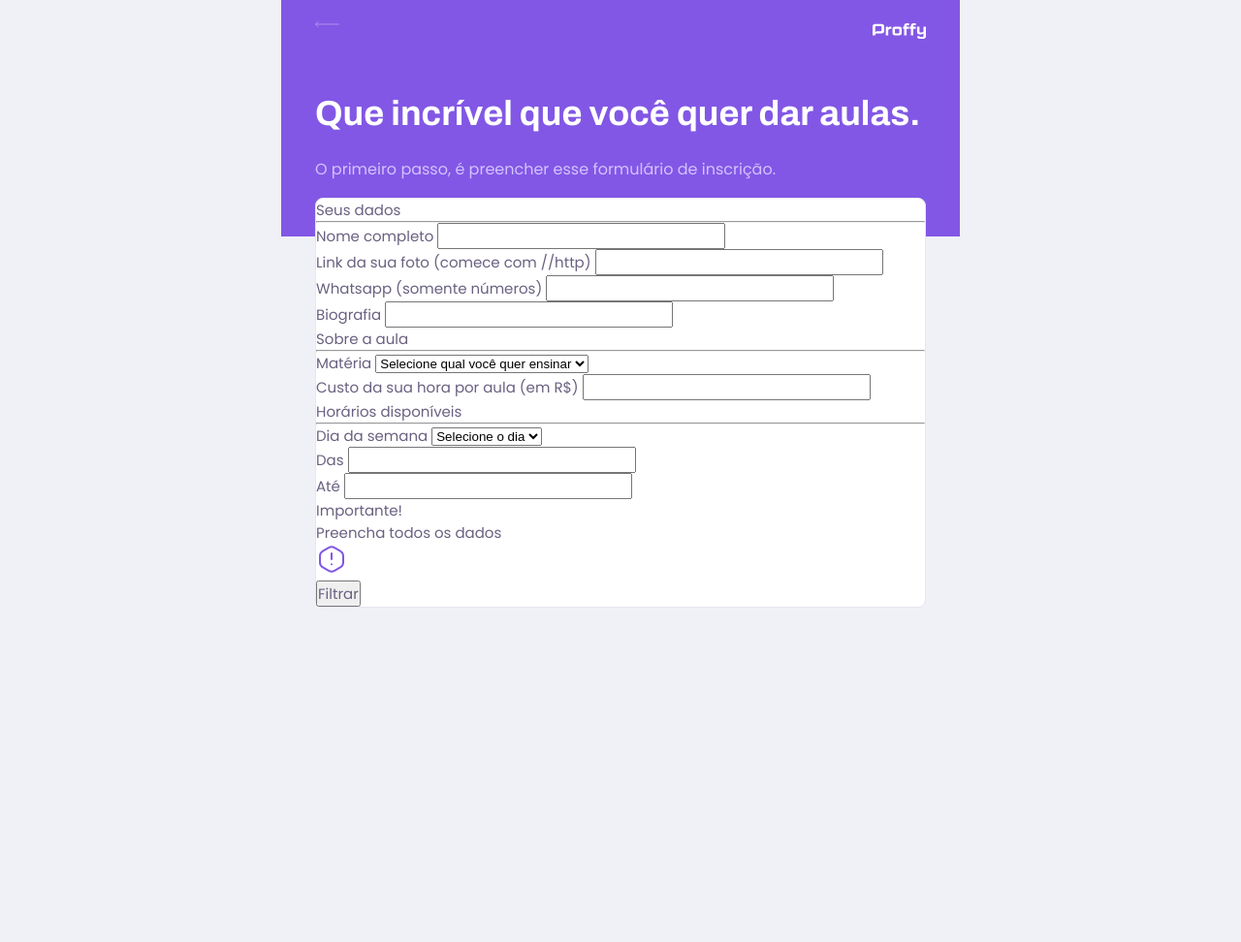
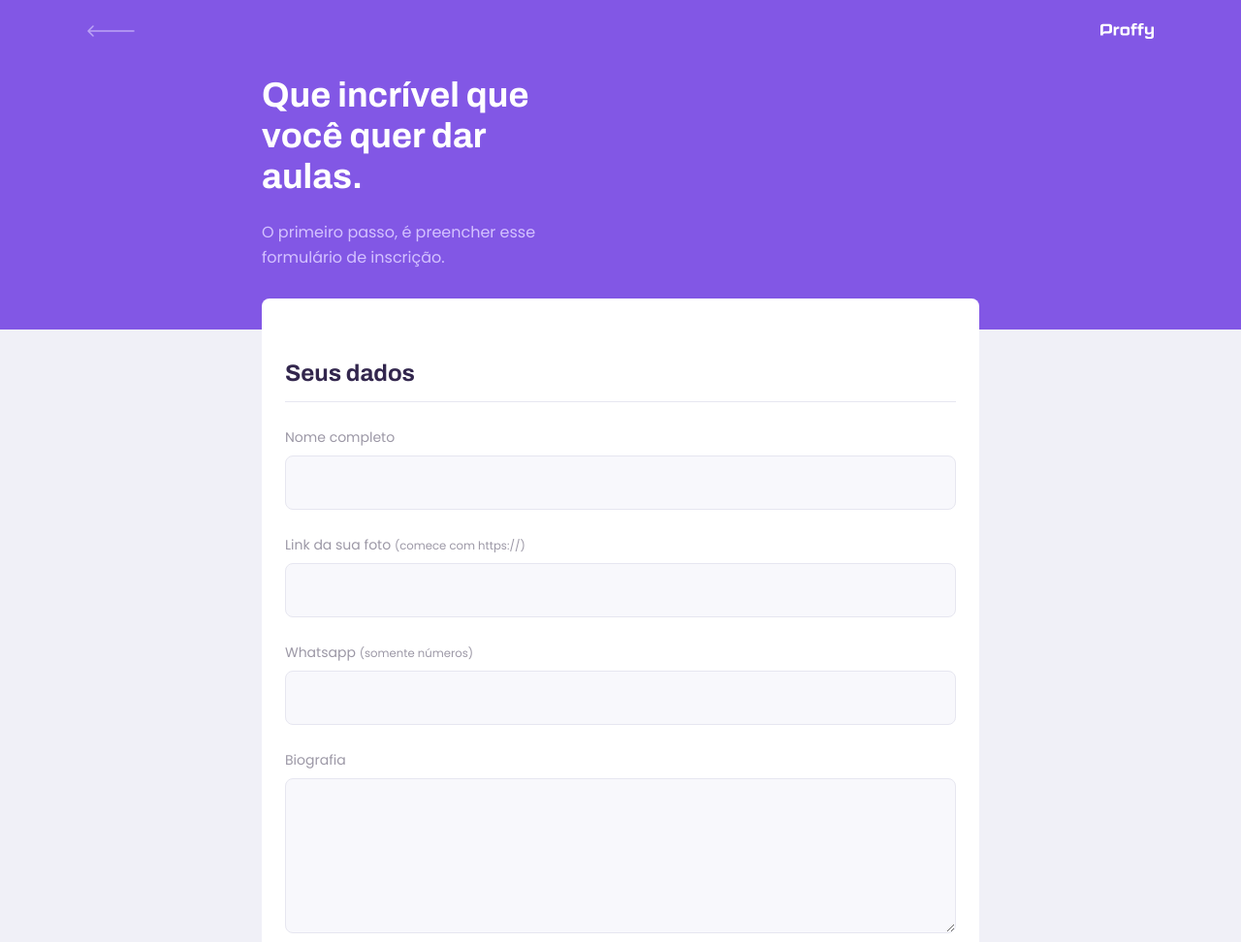
Before and after one commit to VitaoCs/next-level-week2020, a plain HTML site: page give-classes.html in a window 1280 px wide. Shown: the top 972 px of the page at 97% size. Before the commit the page ends 800 px from the top, so only its background shows below. Drawn offline with Linux system fonts and the light colour scheme.

Commit message:
Thirty day on Next Level Wiki

```diff
--- a/give-classes.html
+++ b/give-classes.html
@@ -3,10 +3,16 @@
 <head>
     <meta charset="UTF-8">
     <meta name="viewport" content="width=device-width, initial-scale=1.0">
+
     <title>Proffy | Sua plataforma de estudos online</title>
+
     <link rel="stylesheet" href="/styles/main.css">
+    <link rel="stylesheet" href="/styles/partials/header.css">
+    <link rel="stylesheet" href="/styles/partials/forms.css">
     <link rel="stylesheet" href="/styles/partials/page-give-classes.css">
     <link href="https://fonts.googleapis.com/css2?family=Archivo:wght@400;700&amp;family=Poppins:wght@400;600&amp;display=swap" rel="stylesheet">
+
+    <script src="/scripts/addField.js" defer></script>
 </head>
 <body id="page-give-classes">
     <div id="container">
@@ -23,34 +29,34 @@
             </div>
         </header>
         <main>
-            <form id="register-teacher">
+            <form id="create-class">
+                <fieldset>
+                    <legend>Seus dados</legend>
 
-                <p>Seus dados</p>
-                <hr>
                     <div class="input-block">
                         <label for="name">Nome completo</label>
-                    <input name="name" id="name" type="text" >
+                        <input name="name" id="name" required>
                     </div>
                     <div class="input-block">
-                    <label for="link">Link da sua foto</label>
-                    <label for="link" id="second-label">(comece com //http)</label>
-                    <input name="link" id="link" type="text" >
+                        <label for="avatar">Link da sua foto <small>(comece com https://)</small></label>
+                        <input name="avatar" id="avatar" type="url" required>
                     </div>
                     <div class="input-block">
-                    <label for="whatsapp">Whatsapp</label>
-                    <label for="whatsapp" id="second-label">(somente números)</label>
-                    <input name="whatsapp" id="whatsapp" type="text" >
+                        <label for="whatsapp">Whatsapp <small>(somente números)</small></label>
+                        <input name="whatsapp" id="whatsapp" type="number" required>
                     </div>
-                <div class="input-block">
-                    <label for="biography">Biografia</label>
-                    <input name="biography" id="biography" type="text" >
+                    <div class="textarea-block">
+                        <label for="bio">Biografia</label>
+                        <textarea name="bio" id="bio" required></textarea>
                     </div>
+                </fieldset>
 
-                <p>Sobre a aula</p>
-                <hr>
+                <fieldset>
+                    <legend>Sobre a aula</legend>
+
                     <div class="select-block">
                         <label for="subject">Matéria</label>
-                        <select name="subject" id="subject">
+                            <select name="subject" id="subject" required>
                                 <option value="" hidden="">Selecione qual você quer ensinar</option>
                                 <option value="1">Artes</option>
                                 <option value="2">Biologia</option>
@@ -65,16 +71,19 @@
                             </select>
                     </div>
                     <div class="input-block">
-                    <label for="biography">Custo da sua hora por aula</label>
-                    <label for="whatsapp" id="second-label">(em R$)</label>
-                    <input name="biography" id="biography" type="text" >
+                        <label for="cost">Custo da sua hora por aula <small>(em R$)</small></label>
+                        <input name="cost" id="cost" type="number" required>
                     </div>
+                </fieldset>
 
-                <p>Horários disponíveis</p>
-                <hr>
+                <fieldset id="schedule-items">
+                    <legend>Horários disponíveis
+                        <button type="button" id="add-time">+Novo Horário</button>
+                    </legend>
+                    <div class="schedule-item">
                         <div class="select-block">
                             <label for="weekday">Dia da semana</label>
-                    <select name="weekday" id="weekday">
+                            <select name="weekday[]" required>
                                 <option value="" hidden="">Selecione o dia</option>
                                 <option value="0">Domingo</option>
                                 <option value="1">Segunda-feira</option>
@@ -86,22 +95,23 @@
                             </select>
                         </div>
                         <div class="input-block">
-                    <label for="biography">Das</label>
-                    <input name="biography" id="biography" type="text" >
+                            <label for="time_from">Das</label>
+                            <input name="time_from[]" type="time" required>
                         </div>
                         <div class="input-block">
-                    <label for="biography">Até</label>
-                    <input name="biography" id="biography" type="text" >
+                            <label for="time_to">Até</label>
+                            <input name="time_to[]" type="time" required>
                         </div>
+                    </div>
+                </fieldset>
+            </form>
             <footer>
-                    <div class="fotter-text">
-                        <p>Importante!</p>
-                        <p>Preencha todos os dados</p>
-                        <img src="/images/icons/warning.svg" alt="">
-                    </div>
-                    <button type="submit">Filtrar</button>
+                <p>
+                    <img src="/images/icons/warning.svg" alt="Aviso importante">
+                    Importante! <br> Preencha todos os dados
+                </p>
+                <button type="submit" form="create-class">Salvar cadastro</button>
             </footer>
-            </form>
         </main>
     </div>
 </body>
--- /dev/null
+++ b/styles/partials/forms.css
@@ -0,0 +1,42 @@
+.input-block,
+.textarea-block {
+    position: relative;
+}
+
+.select-block label,
+.input-block label,
+.textarea-block label {
+    font-size: 1.4rem;
+    color: var(--color-text-complement);
+}
+
+.input-block input,
+.select-block select,
+.textarea-block textarea {
+    width: 100%;
+    height: 5.6rem;
+    margin-top: .8rem;
+    border-radius: .8rem;
+    background-color: var(--color-input-background);
+    border: 1px solid var(--color-line-in-white);
+    outline: 0;
+    padding: 0 1.6rem;
+    font: 1.6rem Archivo;
+}
+
+.input-block:focus-within::after,
+.textarea-block:focus-within::after {
+    content:"";
+    width: calc(100% - 3.2rem);
+    height: 2px;
+    background-color: var(--color-primary-light);
+    position: absolute;
+    left: 1.6rem;
+    bottom: 0;
+}
+
+.textarea-block textarea {
+    padding: 1.2rem 1.2rem;
+    height: 16rem;
+    resize: vertical;
+}
--- /dev/null
+++ b/styles/partials/header.css
@@ -0,0 +1,73 @@
+
+.page-header {
+    background-color: var(--color-primary);
+    display: flex;
+    flex-direction: column;
+}
+
+.page-header .top-bar-container {
+    width: 90%;
+    margin: 0 auto;
+    padding: 1.6rem 0;
+    display: flex;
+    align-items: center;
+    justify-content: space-between;
+}
+
+.page-header .top-bar-container > img {
+    height: 1.6rem;
+}
+
+.page-header .top-bar-container a {
+    height: 3.2rem;
+    transition: opacity .2s;
+}
+
+.page-header .top-bar-container a:hover {
+    opacity: .6;
+}
+
+.page-header .header-content {
+    width: 90%;
+    margin: 3.2rem auto;
+    position: relative;
+}
+
+.page-header .header-content strong {
+    font: 700 3.6rem Archivo;
+    line-height: 4.2rem;
+    color: var(--color-title-in-primary)
+}
+
+.page-header .header-content p {
+    max-width: 30rem;
+    font-size: 1.6rem;
+    line-height: 2.6rem;
+    color: var(--color-text-in-primary);
+    margin-top: 2.4rem;
+}
+
+@media (min-width: 700px) {
+    .page-header {
+        height: 340px;
+    }
+
+    .page-header .top-bar-container {
+        max-width: 1100px;
+    }
+
+    .page-header .header-content {
+        max-width: 740px;
+        margin: 0 auto;
+        flex: 1 1;
+        padding-bottom: 48px;
+        display: flex;
+        flex-direction: column;
+        justify-content: center;
+
+    }
+
+    .page-header .header-content strong {
+        max-width: 340px;
+    }
+}
--- a/styles/partials/page-give-classes.css
+++ b/styles/partials/page-give-classes.css
@@ -3,59 +3,139 @@
     height: 100vh;
 }
 
-.page-header {
-    background-color: var(--color-primary);
-    display: flex;
-    flex-direction: column;
+#page-give-classes .page-header .header-content {
+    margin-bottom: 6.4rem;
 }
 
-.page-header .top-bar-container {
-    width: 90%;
-    margin: 0 auto;
-    padding: 1.6rem 0;
+#page-give-classes main {
+    background-color: var(--color-box-base);
+    width: 100%;
+    max-width: 74rem;
+    border-radius: .8rem;
+    margin: -3.2rem auto 3.2rem;
+    padding-top: 6.4rem;
+}
+
+#page-give-classes fieldset {
+    border: none;
+    padding: 0 2.4rem;
+}
+
+#page-give-classes fieldset legend {
+    font: 700 2.4rem Archivo;
+    color: var(--color-text-title);
+    margin-bottom: 2.4rem;
     display: flex;
     align-items: center;
     justify-content: space-between;
+    width: 100%;
+    padding-bottom: 1.6rem;
+    border-bottom: 1px solid var(--color-line-in-white);
 }
 
-.page-header .top-bar-container img {
-    height: 1.6rem;
+#page-give-classes fieldset button {
+    background: none;
+    border: 0;
+    color: var(--color-primary);
+    font: 700 1.6rem Archivo;
+    cursor: pointer;
+    transition: .2s;
 }
 
-.page-header .top-bar-container a {
-    height: 3.2rem;
-    transition: opacity .2s;
+#page-give-classes fieldset button:hover {
+    transform: translate(-5px);
+    color: var(--color-primary-dark);
 }
 
-.page-header .top-bar-container a:hover {
-    opacity: .6;
+#page-give-classes fieldset+fieldset {
+    margin-top: 6.4rem;
 }
 
-.page-header .header-content {
-    width: 90%;
-    margin: 3.2rem auto;
-    position: relative;
+#page-give-classes .input-block+.input-block,
+#page-give-classes .input-block+.textarea-block,
+#page-give-classes .select-block+.input-block {
+    margin-top: 2.4rem;
 }
 
-.page-header .header-content strong {
-    font: 700 3.6rem Archivo;
-    line-height: 4.2rem;
-    color: var(--color-title-in-primary)
+#page-give-classes main footer {
+    padding: 4rem 2.4rem;
+    background-color: var(--color-box-footer);
+    border-top: 1px solid var(--color-line-in-white);
+    margin-top: 6.4rem;
 }
 
-.page-header .header-content > p {
-    font: 16px Poppins;
-    line-height: 26px;
-    color: var(--color-text-in-primary);
-    margin-top: 24px;
-    margin-bottom: 24px;
+#page-give-classes main footer p {
+    display: flex;
+    align-items: center;
+    justify-content: center;
+    font-size: 1.4rem;
+    line-height: 2.4rem;
+    color: var(--color-text-complement);
 }
 
-#register-teacher {
-    margin: 3.2rem auto;
-    width: 90%;
-    background-color: var(--color-box-base);
-    border: 1px solid var(--color-line-in-white);
+#page-give-classes main footer p img {
+    margin-right: 2rem;
+}
+
+#page-give-classes main footer button {
+    width: 100%;
+    height: 5.6rem;
+    background-color: var(--color-secondary);
+    color: var(--color-button-text);
+    border: 0;
     border-radius: .8rem;
-    margin-top: -4rem;
+    cursor: pointer;
+    font: 700 1.6rem Archivo;
+    display: flex;
+    align-items: center;
+    justify-content: center;
+    text-decoration: none;
+    transition: .2s;
+    margin-top: 3.2rem;
 }
+
+#page-give-classes main footer button:hover {
+    background-color: var(--color-secondary-dark);
+}
+
+.schedule-item+.schedule-item {
+    margin-top: 3.2rem;
+    padding-top: 3.2rem;
+    border-top: 1px solid var(--color-line-in-white);
+}
+
+@media (min-width: 700px) {
+    #page-give-classes #container {
+        max-width: 100vw;
+    }
+
+    #page-give-classes .page-header .header-content {
+        margin-bottom: 0;
+    }
+
+    #page-dive-classes main fieldset {
+        padding: 0 64px;
+    }
+
+    .schedule-item {
+        display: grid;
+        grid-template-columns: 2fr 1fr 1fr;
+        column-gap: 1.6rem;
+    }
+
+    #page-give-classes #schedule-items .select-block+.input-block,
+    #page-give-classes #schedule-items .input-block+.input-block {
+        margin-top: 0;
+    }
+
+    #page-give-classes main footer {
+        padding: 40px 60px;
+        display: flex;
+        justify-content: space-between;
+    }
+
+    #page-give-classes main footer button {
+        margin-top: 0;
+        width: 200px;
+    }
+}
--- a/styles/partials/page-study.css
+++ b/styles/partials/page-study.css
@@ -1,46 +1,6 @@
 #page-study #container{
     width: 100vw;
     height: 100vh;
-}
-
-.page-header {
-    background-color: var(--color-primary);
-    display: flex;
-    flex-direction: column;
-}
-
-.page-header .top-bar-container {
-    width: 90%;
-    margin: 0 auto;
-    padding: 1.6rem 0;
-    display: flex;
-    align-items: center;
-    justify-content: space-between;
-}
-
-.page-header .top-bar-container img {
-    height: 1.6rem;
-}
-
-.page-header .top-bar-container a {
-    height: 3.2rem;
-    transition: opacity .2s;
-}
-
-.page-header .top-bar-container a:hover {
-    opacity: .6;
-}
-
-.page-header .header-content {
-    width: 90%;
-    margin: 3.2rem auto;
-    position: relative;
-}
-
-.page-header .header-content strong {
-    font: 700 3.6rem Archivo;
-    line-height: 4.2rem;
-    color: var(--color-title-in-primary)
 }
 
 #search-teachers {
@@ -73,39 +33,6 @@
 
 #search-teachers button:hover {
     background-color: var(--color-secondary-dark);
-}
-
-.input-block{
-    position: relative;
-}
-
-.select-block label,
-.input-block label {
-    font-size: 1.4rem;
-    color: var(--color-text-complement);
-}
-
-.input-block input,
-.select-block select {
-    width: 100%;
-    height: 5.6rem;
-    margin-top: .8rem;
-    border-radius: .8rem;
-    background-color: var(--color-input-background);
-    border: 1px solid var(--color-line-in-white);
-    outline: 0;
-    padding: 0 1.6rem;
-    font: 1.6rem Archivo;
-}
-
-.input-block:focus-within::after {
-    content:"";
-    width: calc(100% - 3.2rem);
-    height: 2px;
-    background-color: var(--color-primary-light);
-    position: absolute;
-    left: 1.6rem;
-    bottom: 0;
 }
 
 #page-study main{
@@ -197,29 +124,6 @@
         max-width: 100vw;
     }
 
-    .page-header {
-        height: 340px;
-    }
-
-    .page-header .top-bar-container {
-        max-width: 1100px;
-    }
-
-    .page-header .header-content {
-        max-width: 740px;
-        margin: 0 auto;
-        flex: 1 1;
-        padding-bottom: 48px;
-        display: flex;
-        flex-direction: column;
-        justify-content: center;
-
-    }
-
-    .page-header .header-content strong {
-        max-width: 340px;
-    }
-
     .teacher-item header,
     .teacher-item footer {
         padding: 32px;
```
Also changed, not shown: index.html (+4 -0 lines), scripts/addField.js (added, +8 -0 lines), study.html (+4 -0 lines). Lines whose indentation alone changed are shown as unchanged.
